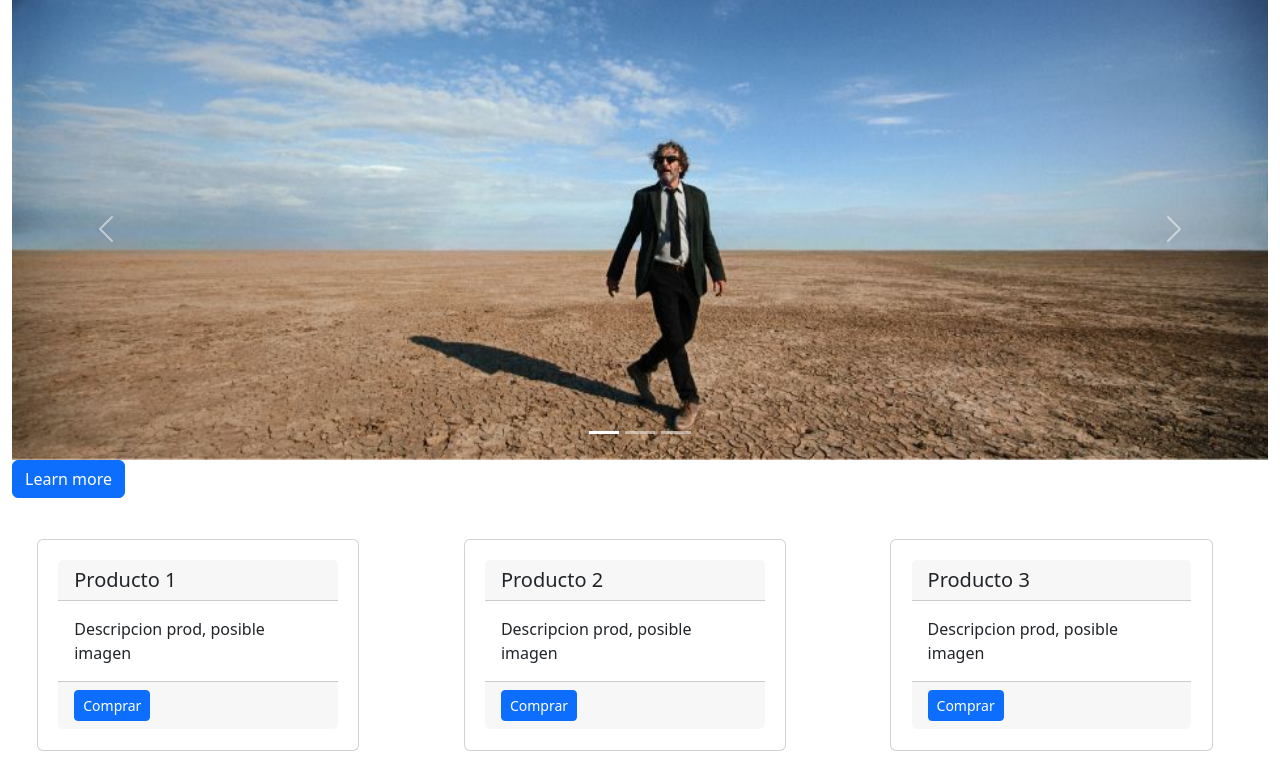
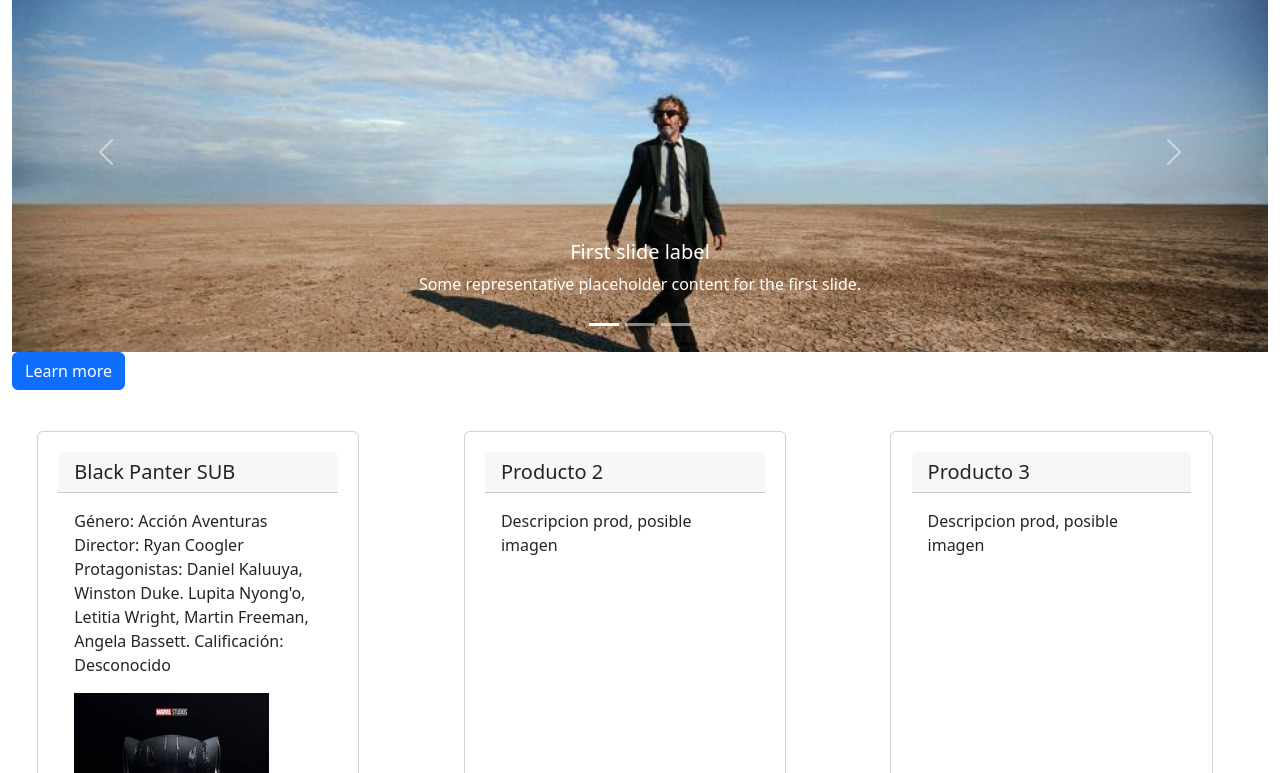
Before and after one commit to margarcial/Garcialoredo-Marilina-TP2, a plain HTML site: page index.html in a window 1280 px wide. Shown: the part 104-877 px from the top of the page. Drawn offline with nearby package versions, Linux system fonts and the light colour scheme.

Commit message:
carousel added

```diff
--- a/index.html
+++ b/index.html
@@ -37,31 +37,40 @@
               </div>
             </nav>
             <div class="jumbotron">
-              <h2>
-                Bienvenidos!
-              </h2>
-              <div id="carouselExampleIndicators" class="carousel slide" data-bs-ride="true">
+              <div id="carouselExampleCaptions" class="carousel slide" data-bs-ride="false">
                 <div class="carousel-indicators">
-                  <button type="button" data-bs-target="#carouselExampleIndicators" data-bs-slide-to="0" class="active" aria-current="true" aria-label="Slide 1"></button>
-                  <button type="button" data-bs-target="#carouselExampleIndicators" data-bs-slide-to="1" aria-label="Slide 2"></button>
-                  <button type="button" data-bs-target="#carouselExampleIndicators" data-bs-slide-to="2" aria-label="Slide 3"></button>
+                  <button type="button" data-bs-target="#carouselExampleCaptions" data-bs-slide-to="0" class="active" aria-current="true" aria-label="Slide 1"></button>
+                  <button type="button" data-bs-target="#carouselExampleCaptions" data-bs-slide-to="1" aria-label="Slide 2"></button>
+                  <button type="button" data-bs-target="#carouselExampleCaptions" data-bs-slide-to="2" aria-label="Slide 3"></button>
                 </div>
                 <div class="carousel-inner">
                   <div class="carousel-item active">
                     <img src="./imagenes/slide1.jpg" class="d-block w-100" alt="...">
+                    <div class="carousel-caption d-none d-md-block">
+                      <h5>First slide label</h5>
+                      <p>Some representative placeholder content for the first slide.</p>
+                    </div>
                   </div>
                   <div class="carousel-item">
                     <img src="./imagenes/slide2.jpg" class="d-block w-100" alt="...">
+                    <div class="carousel-caption d-none d-md-block">
+                      <h5>Second slide label</h5>
+                      <p>Some representative placeholder content for the second slide.</p>
+                    </div>
                   </div>
                   <div class="carousel-item">
                     <img src="./imagenes/slide3.jpg" class="d-block w-100" alt="...">
+                    <div class="carousel-caption d-none d-md-block">
+                      <h5>Third slide label</h5>
+                      <p>Some representative placeholder content for the third slide.</p>
+                    </div>
                   </div>
                 </div>
-                <button class="carousel-control-prev" type="button" data-bs-target="#carouselExampleIndicators" data-bs-slide="prev">
+                <button class="carousel-control-prev" type="button" data-bs-target="#carouselExampleCaptions" data-bs-slide="prev">
                   <span class="carousel-control-prev-icon" aria-hidden="true"></span>
                   <span class="visually-hidden">Previous</span>
                 </button>
-                <button class="carousel-control-next" type="button" data-bs-target="#carouselExampleIndicators" data-bs-slide="next">
+                <button class="carousel-control-next" type="button" data-bs-target="#carouselExampleCaptions" data-bs-slide="next">
                   <span class="carousel-control-next-icon" aria-hidden="true"></span>
                   <span class="visually-hidden">Next</span>
                 </button>
@@ -78,12 +87,16 @@
             <div class="col-md-4">
               <div class="card">
                 <h5 class="card-header">
-                  Producto 1
+                  Black Panter SUB
                 </h5>
                 <div class="card-body">
                   <p class="card-text">
-                    Descripcion prod, posible imagen
+                    Género: Acción Aventuras
+                    Director: Ryan Coogler
+                    Protagonistas: Daniel Kaluuya, Winston Duke. Lupita Nyong'o, Letitia Wright, Martin Freeman, Angela Bassett.
+                    Calificación: Desconocido
                   </p>
+                  <img src="./imagenes/PanteraNegra.jpg" alt="Black Panter">
                 </div>
                 <div class="card-footer">
                   <button type="button" class="btn btn-primary btn-sm">
--- a/style.css
+++ b/style.css
@@ -1,3 +1,15 @@
+.carousel .carousel-item {
+    height: 400px;
+  }
+
+  .carousel-item img {
+      position: absolute;
+      object-fit: cover;
+      top: 0;
+      left: 0;
+      min-height: 400px;
+  }
+
 .Productos1 {
     display:flexbox;
     align-self: left;
```
Also changed, not shown: imagenes/BlackAdam.jpg (added), imagenes/ElSuplente.jpg (added), imagenes/LaLuzDelDiablo.jpg (added), imagenes/LiloCocodrilo.jpg (added), imagenes/OnePieceFilmRed.jpg (added), imagenes/PanteraNegra.jpg (added).
